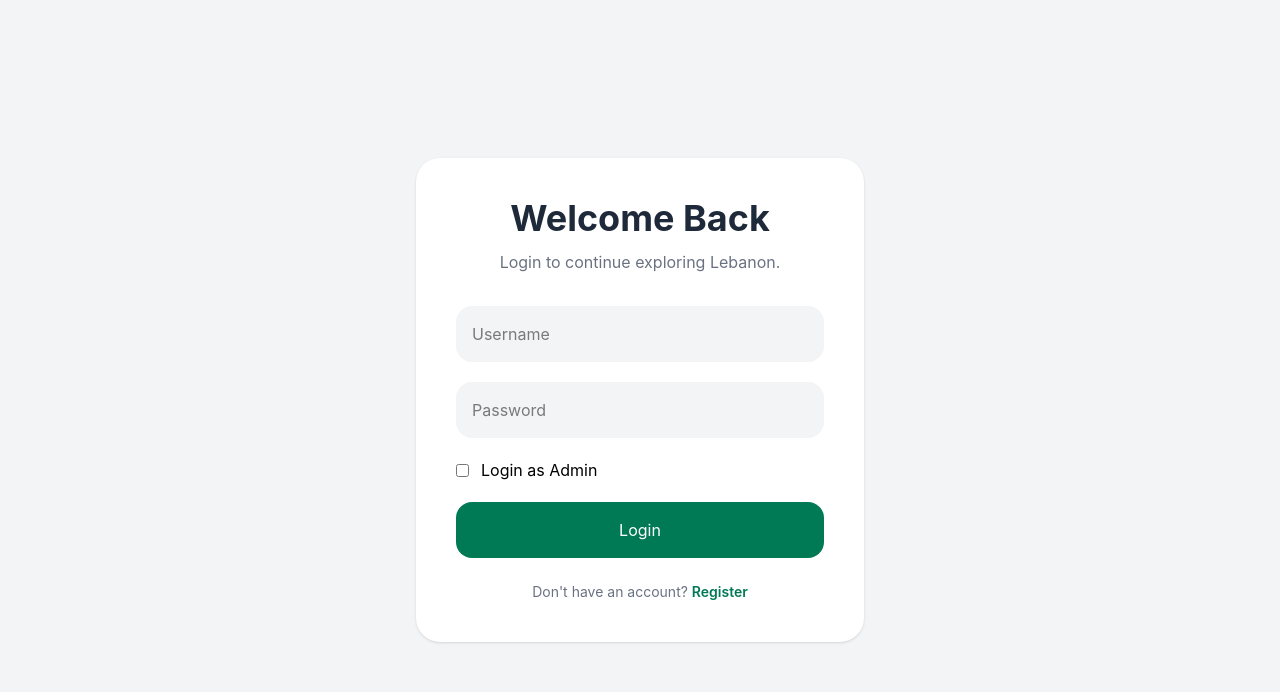
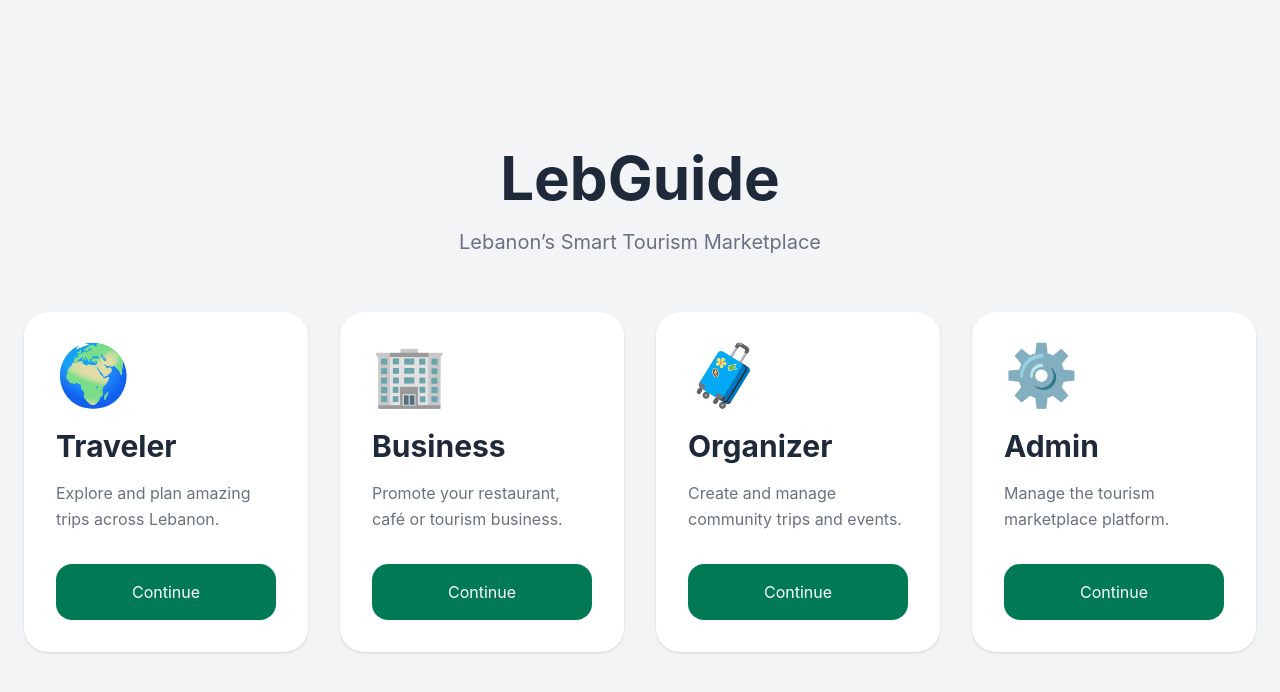
Before and after one commit to moemenhafez/project-final, a React (Vite) app: page /login in a window 1280 px wide. Shown: the top 692 px of the page. Built offline with nearby package versions, Linux system fonts and the light colour scheme.

Commit message:
Transform tourism app into multi-role marketplace ecosystem with dynamic platform architecture

```diff
--- a/src/components/layout/Sidebar.tsx
+++ b/src/components/layout/Sidebar.tsx
@@ -2,22 +2,29 @@ import { useState } from 'react'
 
 import {
   NavLink,
+  useNavigate,
 } from 'react-router-dom'
 
 import {
-  useAuth,
-} from '@/hooks/useAuth'
+  getRole,
+  logout,
+} from '@/utils/authStorage'
 
 function Sidebar() {
-  const {
-    role,
-    logout,
-  } = useAuth()
+  const navigate = useNavigate()
 
   const [collapsed, setCollapsed] =
     useState(false)
 
-  const userItems = [
+  const role = getRole()
+
+  function handleLogout() {
+    logout()
+
+    navigate('/login')
+  }
+
+  const travelerItems = [
     {
       label: 'Explore',
       path: '/dashboard',
@@ -25,16 +32,22 @@ function Sidebar() {
     },
 
     {
-      label: 'Community Trips',
+      label: 'Favorites',
+      path: '/favorites',
+      icon: '❤️',
+    },
+
+    {
+      label: 'Saved Places',
+      path: '/saved-places',
+      icon: '🔖',
+    },
+
+    {
+      label: 'Trips',
       path:
         '/community-trips',
       icon: '🧳',
-    },
-
-    {
-      label: 'Saved Plans',
-      path: '/saved-plans',
-      icon: '❤️',
     },
 
     {
@@ -50,27 +63,79 @@ function Sidebar() {
     },
   ]
 
-  const adminItems = [
+  const businessItems = [
+    {
+      label: 'My Business',
+      path: '/admin-places',
+      icon: '🏢',
+    },
+
+    {
+      label: 'Advertisements',
+      path:
+        '/sponsored-management',
+      icon: '⭐',
+    },
+
     {
       label: 'Analytics',
       path: '/analytics',
       icon: '📊',
     },
+  ]
 
+  const organizerItems = [
     {
-      label: 'Admin Places',
-      path: '/admin-places',
-      icon: '🏢',
+      label: 'Create Trip',
+      path: '/create-trip',
+      icon: '🧳',
     },
 
     {
+      label: 'Manage Trips',
+      path:
+        '/community-trips',
+      icon: '👥',
+    },
+  ]
+
+  const adminItems = [
+    {
       label:
-        'Sponsored Management',
+        'Platform Analytics',
+      path: '/analytics',
+      icon: '📊',
+    },
+
+    {
+      label: 'Approve Places',
+      path: '/admin-places',
+      icon: '✅',
+    },
+
+    {
+      label: 'Sponsors',
       path:
         '/sponsored-management',
       icon: '⭐',
     },
   ]
+
+  const roleMenus = {
+    traveler:
+      travelerItems,
+
+    business:
+      businessItems,
+
+    organizer:
+      organizerItems,
+
+    admin: adminItems,
+  }
+
+  const currentMenu =
+    roleMenus[role]
 
   return (
     <aside
@@ -115,7 +180,6 @@ function Sidebar() {
               text-3xl
               font-bold
               text-emerald-700
-              whitespace-nowrap
             "
           >
             {collapsed
@@ -128,16 +192,16 @@ function Sidebar() {
               className="
                 text-gray-500
                 mt-2
-                text-sm
+                capitalize
               "
             >
-              Discover Lebanon smarter.
+              {role} dashboard
             </p>
           )}
         </div>
 
         <div className="p-4 space-y-2">
-          {userItems.map(
+          {currentMenu.map(
             (item) => (
               <NavLink
                 key={item.path}
@@ -154,11 +218,10 @@ function Sidebar() {
                   rounded-2xl
                   transition
                   font-medium
-                  whitespace-nowrap
                   ${
                     isActive
                       ? 'bg-emerald-700 text-white'
-                      : 'text-gray-700 hover:bg-gray-100'
+                      : 'hover:bg-gray-100'
                   }
                 `
                 }
@@ -175,68 +238,6 @@ function Sidebar() {
               </NavLink>
             )
           )}
-
-          {role === 'admin' && (
-            <>
-              <div
-                className={`
-                  text-xs
-                  text-gray-400
-                  px-4
-                  pt-6
-                  pb-2
-                  ${
-                    collapsed
-                      ? 'hidden'
-                      : 'block'
-                  }
-                `}
-              >
-                ADMIN
-              </div>
-
-              {adminItems.map(
-                (item) => (
-                  <NavLink
-                    key={item.path}
-                    to={item.path}
-                    className={({
-                      isActive,
-                    }) =>
-                      `
-                      flex
-                      items-center
-                      gap-4
-                      px-4
-                      py-4
-                      rounded-2xl
-                      transition
-                      font-medium
-                      whitespace-nowrap
-                      ${
-                        isActive
-                          ? 'bg-black text-white'
-                          : 'text-gray-700 hover:bg-gray-100'
-                      }
-                    `
-                    }
-                  >
-                    <span className="text-xl">
-                      {item.icon}
-                    </span>
-
-                    {!collapsed && (
-                      <span>
-                        {
-                          item.label
-                        }
-                      </span>
-                    )}
-                  </NavLink>
-                )
-              )}
-            </>
-          )}
         </div>
       </div>
 
@@ -250,29 +251,17 @@ function Sidebar() {
       >
         <NavLink
           to="/profile"
-          className={({
-            isActive,
-          }) =>
-            `
+          className="
             flex
             items-center
             gap-4
             px-4
             py-4
             rounded-2xl
-            transition
-            font-medium
-            ${
-              isActive
-                ? 'bg-gray-900 text-white'
-                : 'hover:bg-gray-100'
-            }
-          `
-          }
+            hover:bg-gray-100
+          "
         >
-          <span className="text-xl">
-            👤
-          </span>
+          <span>👤</span>
 
           {!collapsed && (
             <span>Profile</span>
@@ -281,29 +270,17 @@ function Sidebar() {
 
         <NavLink
           to="/settings"
-          className={({
-            isActive,
-          }) =>
-            `
+          className="
             flex
             items-center
             gap-4
             px-4
             py-4
             rounded-2xl
-            transition
-            font-medium
-            ${
-              isActive
-                ? 'bg-gray-900 text-white'
-                : 'hover:bg-gray-100'
-            }
-          `
-          }
+            hover:bg-gray-100
+          "
         >
-          <span className="text-xl">
-            ⚙️
-          </span>
+          <span>⚙️</span>
 
           {!collapsed && (
             <span>Settings</span>
@@ -311,7 +288,7 @@ function Sidebar() {
         </NavLink>
 
         <button
-          onClick={logout}
+          onClick={handleLogout}
           className="
             w-full
             flex
@@ -320,15 +297,11 @@ function Sidebar() {
             px-4
             py-4
             rounded-2xl
-            transition
-            font-medium
             hover:bg-red-100
             text-red-500
           "
         >
-          <span className="text-xl">
-            🚪
-          </span>
+          <span>🚪</span>
 
           {!collapsed && (
             <span>Logout</span>
--- a/src/pages/auth/LoginPage.tsx
+++ b/src/pages/auth/LoginPage.tsx
@@ -1,170 +1,162 @@
-import { useState } from 'react'
+import { useNavigate } from 'react-router-dom'
 
 import {
-  Link,
-  useNavigate,
-} from 'react-router-dom'
+  motion,
+} from 'framer-motion'
 
 import {
-  useAuth,
-} from '@/hooks/useAuth'
+  setRole,
+} from '@/utils/authStorage'
 
 function LoginPage() {
-  const [username, setUsername] =
-    useState('')
-
-  const [password, setPassword] =
-    useState('')
-
-  const [isAdmin, setIsAdmin] =
-    useState(false)
-
   const navigate = useNavigate()
 
-  const { login } = useAuth()
-
-  function handleSubmit(
-    event: React.FormEvent
+  function handleLogin(
+    role:
+      | 'traveler'
+      | 'business'
+      | 'organizer'
+      | 'admin'
   ) {
-    event.preventDefault()
-
-    if (
-      isAdmin &&
-      username === 'admin' &&
-      password === 'admin123'
-    ) {
-      login('admin')
+    setRole(role)
 
     navigate('/dashboard')
-
-      return
   }
 
-    if (
-      username === 'emilys' &&
-      password === 'emilyspass'
-    ) {
-      login('user')
+  const roles = [
+    {
+      title: 'Traveler',
+      description:
+        'Explore and plan amazing trips across Lebanon.',
+      emoji: '🌍',
+      role: 'traveler',
+    },
 
-      navigate('/dashboard')
+    {
+      title: 'Business',
+      description:
+        'Promote your restaurant, café or tourism business.',
+      emoji: '🏢',
+      role: 'business',
+    },
 
-      return
-    }
+    {
+      title: 'Organizer',
+      description:
+        'Create and manage community trips and events.',
+      emoji: '🧳',
+      role: 'organizer',
+    },
 
-    alert(
-      'Invalid credentials'
-    )
-  }
+    {
+      title: 'Admin',
+      description:
+        'Manage the tourism marketplace platform.',
+      emoji: '⚙️',
+      role: 'admin',
+    },
+  ]
 
   return (
     <div
       className="
         min-h-screen
+        bg-gray-100
         flex
         items-center
         justify-center
-        bg-gray-100
         p-6
       "
     >
-      <div
-        className="
-          bg-white
-          p-10
-          rounded-3xl
-          shadow-sm
-          w-full
-          max-w-md
-        "
-      >
+      <div className="max-w-7xl w-full">
+        <div className="text-center mb-14">
           <h1
             className="
-            text-4xl
+              text-6xl
               font-bold
-            text-center
               text-gray-800
             "
           >
-          Welcome Back
+            LebGuide
           </h1>
 
           <p
             className="
+              text-xl
               text-gray-500
-            text-center
-            mt-3
+              mt-5
             "
           >
-          Login to continue exploring
-          Lebanon.
+            Lebanon’s Smart Tourism
+            Marketplace
+          </p>
+        </div>
+
+        <div
+          className="
+            grid
+            grid-cols-1
+            md:grid-cols-2
+            xl:grid-cols-4
+            gap-8
+          "
+        >
+          {roles.map((item) => (
+            <motion.div
+              key={item.role}
+              whileHover={{
+                y: -10,
+                scale: 1.03,
+              }}
+              className="
+                bg-white
+                rounded-3xl
+                p-8
+                shadow-sm
+                hover:shadow-2xl
+                transition
+              "
+            >
+              <div className="text-6xl">
+                {item.emoji}
+              </div>
+
+              <h2
+                className="
+                  text-3xl
+                  font-bold
+                  mt-6
+                  text-gray-800
+                "
+              >
+                {item.title}
+              </h2>
+
+              <p
+                className="
+                  text-gray-500
+                  mt-4
+                  leading-relaxed
+                "
+              >
+                {
+                  item.description
+                }
               </p>
 
-        <form
-          onSubmit={handleSubmit}
-          className="space-y-5 mt-8"
-        >
-          <input
-            type="text"
-            placeholder="Username"
-            value={username}
-            onChange={(event) =>
-              setUsername(
-                event.target.value
+              <button
+                onClick={() =>
+                  handleLogin(
+                    item.role as
+                      | 'traveler'
+                      | 'business'
+                      | 'organizer'
+                      | 'admin'
                   )
                 }
                 className="
                   w-full
-              p-4
-              rounded-2xl
-              bg-gray-100
-              outline-none
-            "
-          />
-
-          <input
-            type="password"
-            placeholder="Password"
-            value={password}
-            onChange={(event) =>
-              setPassword(
-                event.target.value
-              )
-            }
-            className="
-              w-full
-              p-4
-              rounded-2xl
-              bg-gray-100
-              outline-none
-            "
-          />
-
-          <label
-            className="
-              flex
-              items-center
-              gap-3
-            "
-          >
-            <input
-              type="checkbox"
-              checked={isAdmin}
-              onChange={(event) =>
-                setIsAdmin(
-                  event.target.checked
-                )
-              }
-            />
-
-            <span>
-              Login as Admin
-            </span>
-          </label>
-
-          <button
-            type="submit"
-            className="
-              w-full
+                  mt-8
                   bg-emerald-700
                   text-white
                   py-4
@@ -173,30 +165,10 @@ function LoginPage() {
                   transition
                 "
               >
-            Login
+                Continue
               </button>
-        </form>
-
-        <div
-          className="
-            mt-6
-            text-center
-            text-sm
-            text-gray-500
-          "
-        >
-          Don&apos;t have an
-          account?
-          {' '}
-          <Link
-            to="/register"
-            className="
-              text-emerald-700
-              font-semibold
-            "
-          >
-            Register
-          </Link>
+            </motion.div>
+          ))}
         </div>
       </div>
     </div>
--- /dev/null
+++ b/src/types/userRole.ts
@@ -0,0 +1,5 @@
+export type UserRole =
+  | 'traveler'
+  | 'business'
+  | 'organizer'
+  | 'admin'
--- /dev/null
+++ b/src/utils/authStorage.ts
@@ -0,0 +1,29 @@
+import type {
+  UserRole,
+} from '@/types/userRole'
+
+const ROLE_KEY = 'role'
+
+export function setRole(
+  role: UserRole
+) {
+  localStorage.setItem(
+    ROLE_KEY,
+    role
+  )
+}
+
+export function getRole(): UserRole {
+  return (
+    (localStorage.getItem(
+      ROLE_KEY
+    ) as UserRole) ||
+    'traveler'
+  )
+}
+
+export function logout() {
+  localStorage.removeItem(
+    ROLE_KEY
+  )
+}
```
Lines whose indentation alone changed are shown as unchanged.
